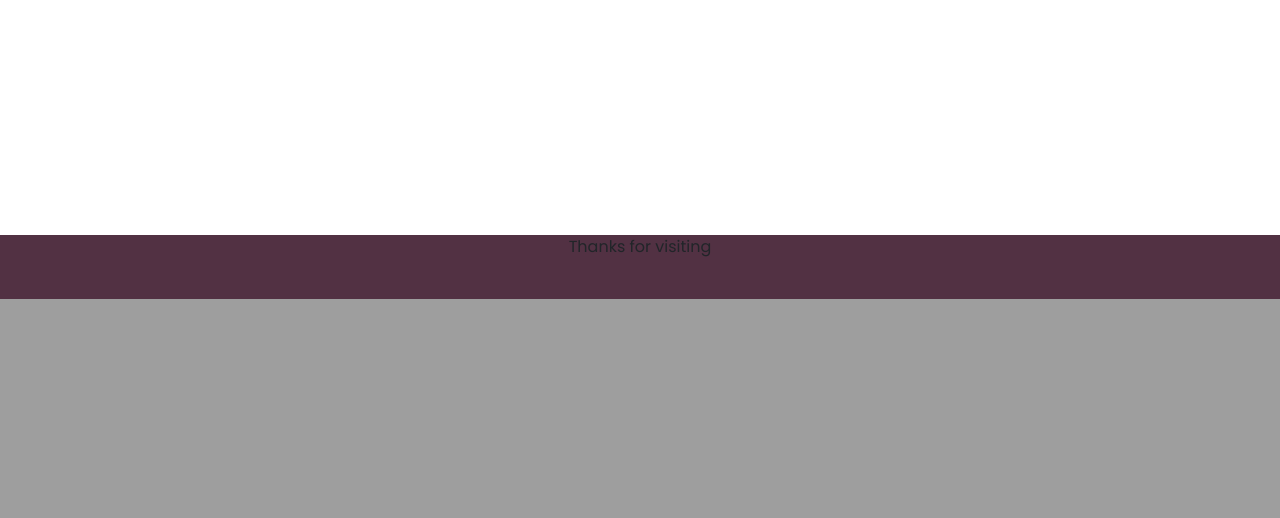
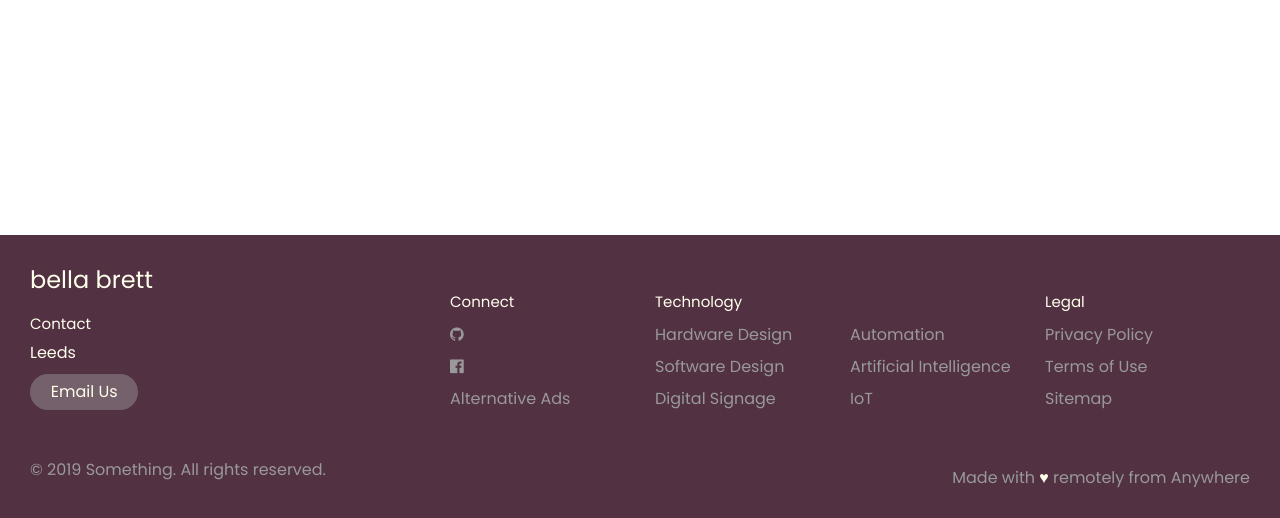
Before and after one commit to Luka-Abey/bella-brett-prototype, a Django app: page / in a window 1280 px wide. Shown: the part 1345-1863 px from the top of the page. Before the commit the page ends 1644 px from the top, so only its background shows below. Run offline with Django 3.2, Linux system fonts and the light colour scheme; data that the repository does not hold is empty; some libraries are stand-ins or nearby versions.

Commit message:
cleaning up footer

```diff
--- a/src/eCommerce/static/main.css
+++ b/src/eCommerce/static/main.css
@@ -19,17 +19,133 @@ nav{
   z-index: 1;
 }
 
-.index-footer {
-  min-height: 8vh;
+.footer {
+  display: flex;
+  flex-flow: row wrap;
+  padding: 30px 30px 20px 30px;
+  color: #2f2f2f;
   background-color: #523143;
+  border-top: 1px solid #52314365;
 }
 
-.footer {
-  min-height: 8vh;
-  background-color: #523143;
-  position:absolute;
-  bottom: 0;
-  width:100%;
+
+.footer > * {
+  flex:  1 100%;
+}
+
+.footer__addr {
+  margin-right: 1.25em;
+  margin-bottom: 2em;
+}
+
+.footer__logo {
+  font-family: 'Poppins';
+  color: #ffffeb;
+  text-transform: lowercase;
+  font-size: 1.5rem;
+}
+
+.footer__addr h2 {
+  margin-top: 1.3em;
+  font-size: 15px;
+  font-weight: 400;
+  color: #ffffeb
+}
+
+.nav__title {
+  color: #ffffeb;
+  font-size: 15px;
+}
+
+.footer address {
+  font-style: normal;
+  color: #ffffeb;
+}
+
+.footer__btn {
+  display: flex;
+  align-items: center;
+  justify-content: center;
+  height: 36px;
+  max-width: max-content;
+  background-color: #75616c;
+  border-radius: 100px;
+  color: #ffffeb;
+  line-height: 0;
+  margin: 0.6em 0;
+  font-size: 1rem;
+  padding: 0 1.3em;
+}
+
+.footer ul {
+  list-style: none;
+  padding-left: 0;
+}
+
+.footer li {
+  line-height: 2em;
+}
+
+.footer a {
+  text-decoration: none;
+}
+
+.footer__nav {
+  display: flex;
+	flex-flow: row wrap;
+}
+
+.footer__nav > * {
+  flex: 1 50%;
+  margin-right: 1.25em;
+}
+
+.nav__ul a {
+  color: #999;
+}
+
+.nav__ul--extra {
+  column-count: 2;
+  column-gap: 1.25em;
+}
+
+.legal {
+  display: flex;
+  flex-wrap: wrap;
+  color: #999;
+}
+
+.legal__links {
+  display: flex;
+  align-items: center;
+}
+
+.heart {
+  color: #ffffeb;
+}
+
+@media screen and (min-width: 24.375em) {
+  .legal .legal__links {
+    margin-left: auto;
+  }
+}
+
+@media screen and (min-width: 40.375em) {
+  .footer__nav > * {
+    flex: 1;
+  }
+
+  .nav__item--extra {
+    flex-grow: 2;
+  }
+
+  .footer__addr {
+    flex: 1 0px;
+  }
+
+  .footer__nav {
+    flex: 2 0px;
+  }
 }
 
 h5 {
@@ -187,8 +303,6 @@ h5 {
   transition: opacity 1s;
 }
 
-
-
 .row {
   display: flex;
   flex-direction: column;
--- a/src/eCommerce/templates/basket.html
+++ b/src/eCommerce/templates/basket.html
@@ -135,7 +135,7 @@
 
         {% endblock content %}
 
-        <footer class = "footer" >
+        <footer class = "footer centerize" >
             Thanks for visiting
         </footer>
     </body>
--- a/src/eCommerce/templates/index.html
+++ b/src/eCommerce/templates/index.html
@@ -7,6 +7,7 @@
         <meta http-equiv="X-UA-Compatible" content="ie=edge">
         <link rel="stylesheet" href="https://stackpath.bootstrapcdn.com/bootstrap/4.3.1/css/bootstrap.min.css" integrity="sha384-ggOyR0iXCbMQv3Xipma34MD+dH/1fQ784/j6cY/iJTQUOhcWr7x9JvoRxT2MZw1T" crossorigin="anonymous">
         <link rel= "stylesheet" type = "text/css" href="{% static 'main.css' %}">
+        <link rel="stylesheet" href="https://cdnjs.cloudflare.com/ajax/libs/font-awesome/4.7.0/css/font-awesome.min.css">
         <link href="https://fonts.googleapis.com/css?family=Poppins" rel="stylesheet">
         <title>Bella Brett</title>
         <script type="text/javascript">
@@ -105,9 +106,95 @@
 
         {% endblock content %}
 
-        <footer class = "index-footer centerize" >
-            Thanks for visiting
-        </footer>
+        <footer class="footer">
+            <div class="footer__addr">
+              <h1 class="footer__logo">Bella Brett</h1>
+
+              <h2>Contact</h2>
+
+              <address>
+                Leeds<br>
+
+                <a class="footer__btn" href="mailto:luka.abeywickrama@hotmail.co.uk">Email Us</a>
+              </address>
+            </div>
+
+            <ul class="footer__nav">
+              <li class="nav__item">
+                <h2 class="nav__title">Connect</h2>
+
+                <ul class="nav__ul">
+                  <li>
+                    <a href="#"><i class="fa fa-github" aria-hidden="true"></i></a>
+                  </li>
+
+                  <li>
+                    <a href="#"><i class="fa fa-facebook-official" aria-hidden="true"></i></a>
+                  </li>
+
+                  <li>
+                    <a href="#">Alternative Ads</a>
+                  </li>
+                </ul>
+              </li>
+
+              <li class="nav__item nav__item--extra">
+                <h2 class="nav__title">Technology</h2>
+
+                <ul class="nav__ul nav__ul--extra">
+                  <li>
+                    <a href="#">Hardware Design</a>
+                  </li>
+
+                  <li>
+                    <a href="#">Software Design</a>
+                  </li>
+
+                  <li>
+                    <a href="#">Digital Signage</a>
+                  </li>
+
+                  <li>
+                    <a href="#">Automation</a>
+                  </li>
+
+                  <li>
+                    <a href="#">Artificial Intelligence</a>
+                  </li>
+
+                  <li>
+                    <a href="#">IoT</a>
+                  </li>
+                </ul>
+              </li>
+
+              <li class="nav__item">
+                <h2 class="nav__title">Legal</h2>
+
+                <ul class="nav__ul">
+                  <li>
+                    <a href="#">Privacy Policy</a>
+                  </li>
+
+                  <li>
+                    <a href="#">Terms of Use</a>
+                  </li>
+
+                  <li>
+                    <a href="#">Sitemap</a>
+                  </li>
+                </ul>
+              </li>
+            </ul>
+
+            <div class="legal">
+              <p>&copy; 2019 Something. All rights reserved.</p>
+
+              <div class="legal__links">
+                <span>Made with <span class="heart">♥</span> remotely from Anywhere</span>
+              </div>
+            </div>
+          </footer>
     </body>
     <script src="https://code.jquery.com/jquery-3.3.1.slim.min.js" integrity="sha384-q8i/X+965DzO0rT7abK41JStQIAqVgRVzpbzo5smXKp4YfRvH+8abtTE1Pi6jizo" crossorigin="anonymous"></script>
 <script src="https://cdnjs.cloudflare.com/ajax/libs/popper.js/1.14.7/umd/popper.min.js" integrity="sha384-UO2eT0CpHqdSJQ6hJty5KVphtPhzWj9WO1clHTMGa3JDZwrnQq4sF86dIHNDz0W1" crossorigin="anonymous"></script>
```
